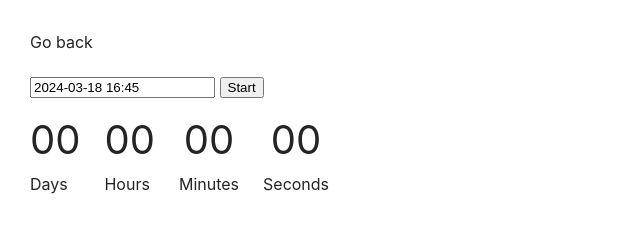
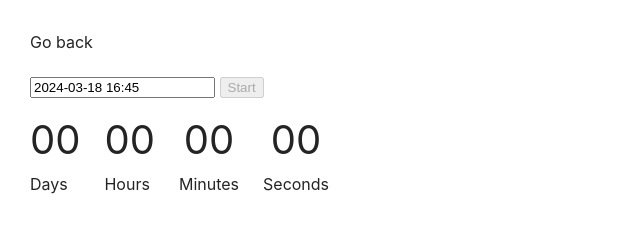
Before and after one commit to Barbiett/goit-js-hw-10, a website built with Vite: page src/1-timer.html in a window 1280 px wide. Shown: the full height of the page, 0-640 px from the left. Built offline with nearby package versions, Linux system fonts and the light colour scheme.

Commit message:
Timer done

```diff
--- a/src/1-timer.html
+++ b/src/1-timer.html
@@ -10,7 +10,7 @@
     <a href="./index.html">Go back</a>
     <div class="div-button-and-input">
       <input type="text" id="datetime-picker" />
-      <button type="button" data-start>Start</button>
+      <button type="button" data-start disabled>Start</button>
     </div>
     <div class="timer">
       <div class="field">
```
